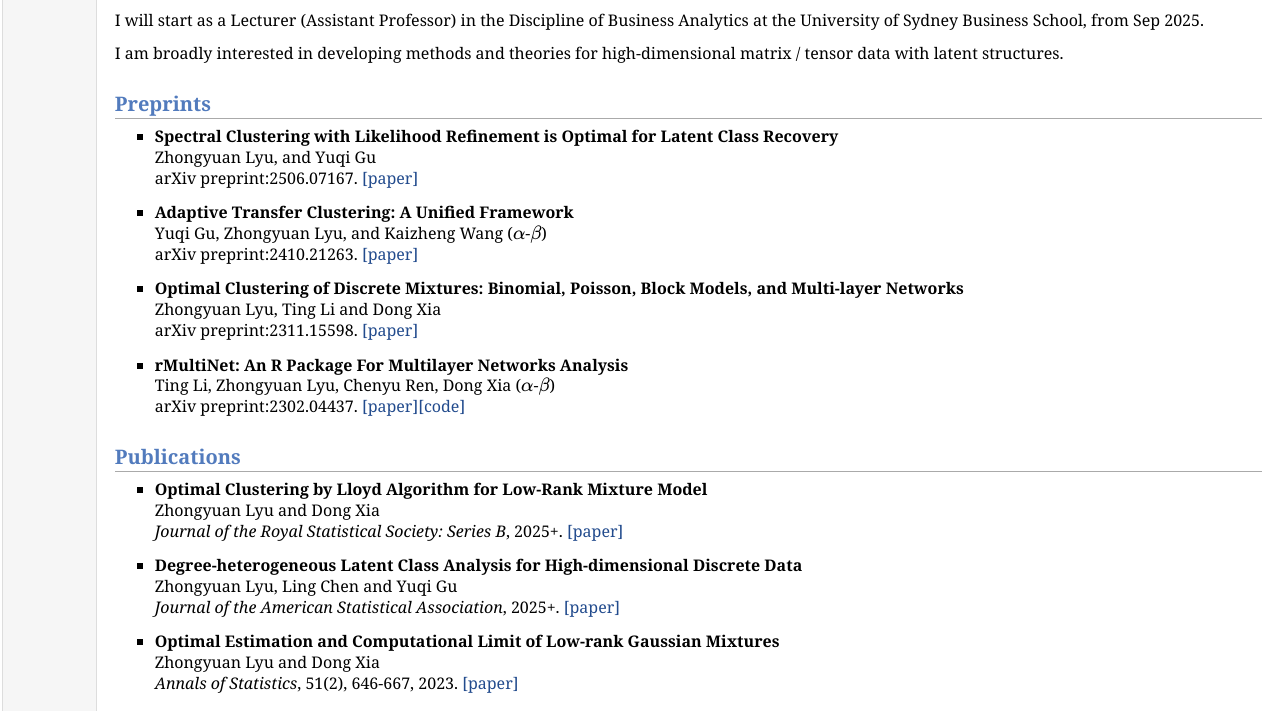
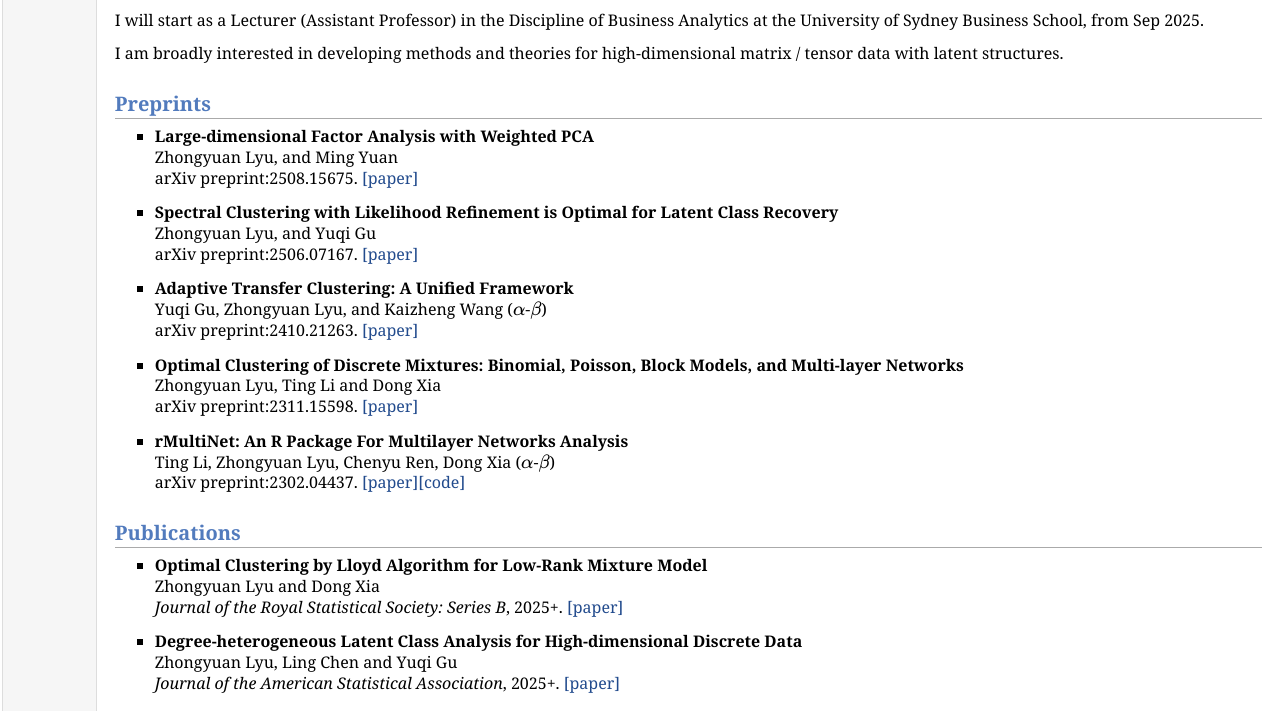
Before and after one commit to ZhongyuanLyu/zhongyuanlyu.github.io, a plain HTML site: page index.html in a window 1280 px wide. Shown: the part 389-1100 px from the top of the page. Drawn offline with nearby package versions, Linux system fonts and the light colour scheme; some packages are replaced by stand-ins of ours.

Commit message:
update index

```diff
--- a/index.html
+++ b/index.html
@@ -48,6 +48,14 @@
 </p>
 <h2>Preprints</h2>
 <ul>
+<li><p><b>Large-dimensional Factor Analysis with Weighted PCA</b>
+<br /> Zhongyuan Lyu, and Ming Yuan
+<br />  arXiv preprint:2508.15675. <a href="https://arxiv.org/abs/2508.15675" target=&ldquo;blank&rdquo;>[paper]</a>
+<br />
+</p>
+</li>
+</ul>
+<ul>
 <li><p><b>Spectral Clustering with Likelihood Refinement is Optimal for Latent Class Recovery</b>
 <br /> Zhongyuan Lyu, and Yuqi Gu
 <br /> arXiv preprint:2506.07167. <a href="https://arxiv.org/abs/2506.07167" target=&ldquo;blank&rdquo;>[paper]</a>
@@ -58,7 +66,7 @@
 <ul>
 <li><p><b>Adaptive Transfer Clustering: A Unified Framework</b>
 <br /> Yuqi Gu, Zhongyuan Lyu, and Kaizheng Wang (\(\alpha\)-\(\beta\))
-<br /> arXiv preprint:2410.21263. <a href="https://arxiv.org/pdf/2410.21263" target=&ldquo;blank&rdquo;>[paper]</a>
+<br /> arXiv preprint:2410.21263. <a href="https://arxiv.org/abs/2410.21263" target=&ldquo;blank&rdquo;>[paper]</a>
 <br />
 </p>
 </li>
@@ -66,7 +74,7 @@
 <ul>
 <li><p><b>Optimal Clustering of Discrete Mixtures: Binomial, Poisson, Block Models, and Multi-layer Networks</b>
 <br /> Zhongyuan Lyu, Ting Li and Dong Xia
-<br /> arXiv preprint:2311.15598. <a href="https://arxiv.org/pdf/2311.15598" target=&ldquo;blank&rdquo;>[paper]</a>
+<br /> arXiv preprint:2311.15598. <a href="https://arxiv.org/abs/2311.15598" target=&ldquo;blank&rdquo;>[paper]</a>
 <br />
 </p>
 </li>
@@ -74,7 +82,7 @@
 <ul>
 <li><p><b>rMultiNet: An R Package For Multilayer Networks Analysis</b>
 <br /> Ting Li, Zhongyuan Lyu, Chenyu Ren, Dong Xia (\(\alpha\)-\(\beta\))
-<br /> arXiv preprint:2302.04437. <a href="https://arxiv.org/pdf/2302.04437" target=&ldquo;blank&rdquo;>[paper]</a><a href="https://github.com/ChenyuzZZ73/rMultiNet" target=&ldquo;blank&rdquo;>[code]</a>
+<br /> arXiv preprint:2302.04437. <a href="https://arxiv.org/abs/2302.04437" target=&ldquo;blank&rdquo;>[paper]</a><a href="https://github.com/ChenyuzZZ73/rMultiNet" target=&ldquo;blank&rdquo;>[code]</a>
 <br />
 </p>
 </li>
```
Also changed, not shown: 1 other file.
